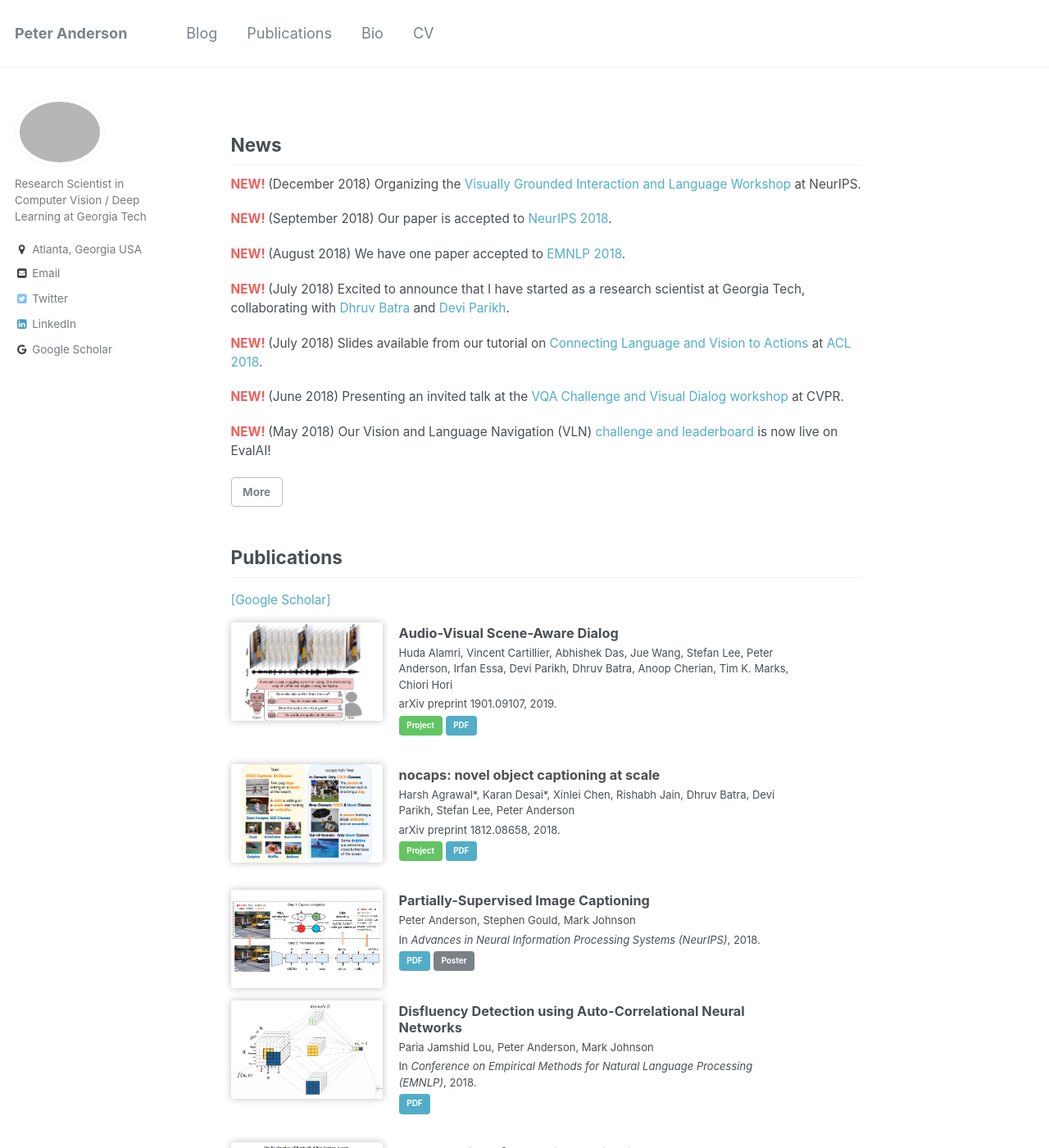
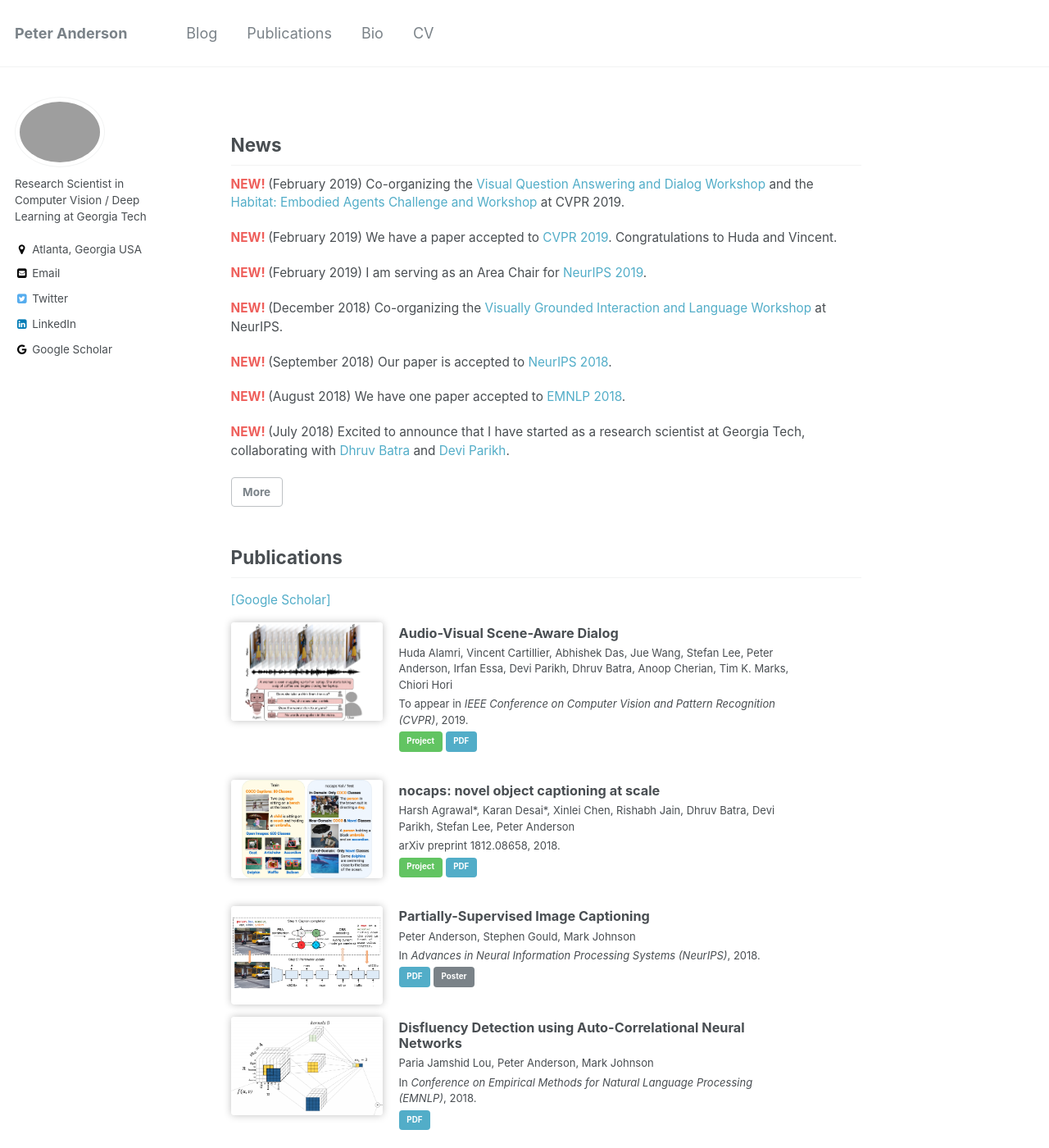
Before and after one commit to peteanderson80/peteanderson80.github.io, a Jekyll site: the page built from index.html, in a window 1280 px wide and 1400 px high. Shown: the whole window at 82% size. Built offline with Jekyll 4.4.1, drawn with Linux system fonts in a browser that asks for light colours; a script that is not in the unit is left out; the list of posts is cut into pages by our own code.

Commit message:
Added news

```diff
--- a/_data/news.yml
+++ b/_data/news.yml
@@ -1,15 +1,18 @@
 # News on home page
 main:
-  - "(December 2018) Organizing the [Visually Grounded Interaction and Language Workshop](https://nips2018vigil.github.io/) at NeurIPS."
+  - "(February 2019) Co-organizing the [Visual Question Answering and Dialog Workshop](https://visualqa.org/workshop.html) and the [Habitat: Embodied Agents Challenge and Workshop](http://aihabitat.org/) at CVPR 2019."
+  - "(February 2019) We have a paper accepted to [CVPR 2019](http://cvpr2019.thecvf.com/). Congratulations to Huda and Vincent."
+  - "(February 2019) I am serving as an Area Chair for [NeurIPS 2019](https://neurips.cc/Conferences/2019)."
+  - "(December 2018) Co-organizing the [Visually Grounded Interaction and Language Workshop](https://nips2018vigil.github.io/) at NeurIPS."
   - "(September 2018) Our paper is accepted to [NeurIPS 2018](https://nips.cc/)."
   - "(August 2018) We have one paper accepted to [EMNLP 2018](http://emnlp2018.org/)."
   - "(July 2018) Excited to announce that I have started as a research scientist at Georgia Tech, collaborating with [Dhruv Batra](https://www.cc.gatech.edu/~dbatra/) and [Devi Parikh](https://www.cc.gatech.edu/~parikh/)."
-  - "(July 2018) Slides available from our tutorial on [Connecting Language and Vision to Actions](https://lvatutorial.github.io/) at [ACL 2018](http://acl2018.org/)."
-  - "(June 2018) Presenting an invited talk at the [VQA Challenge and Visual Dialog workshop](http://visualqa.org/workshop) at CVPR."
-  - "(May 2018) Our Vision and Language Navigation (VLN) [challenge and leaderboard](https://evalai.cloudcv.org/web/challenges/challenge-page/97/overview) is now live on EvalAI!"
 
 all:
-  - "(December 2018) Organizing the [Visually Grounded Interaction and Language Workshop](https://nips2018vigil.github.io/) at NeurIPS."
+  - "(February 2019) Co-organizing the [Visual Question Answering and Dialog Workshop](https://visualqa.org/workshop.html) and the [Habitat: Embodied Agents Challenge and Workshop](http://aihabitat.org/) at CVPR 2019."
+  - "(February 2019) We have a paper accepted to [CVPR 2019](http://cvpr2019.thecvf.com/). Congratulations to Huda and Vincent."
+  - "(February 2019) I am serving as an Area Chair for [NeurIPS 2019](https://neurips.cc/Conferences/2019)."
+  - "(December 2018) Co-organizing the [Visually Grounded Interaction and Language Workshop](https://nips2018vigil.github.io/) at NeurIPS."
   - "(September 2018) Our paper is accepted to [NeurIPS 2018](https://nips.cc/)."
   - "(August 2018) We have one paper accepted to [EMNLP 2018](http://emnlp2018.org/)."
   - "(July 2018) Excited to announce that I have started as a research scientist at Georgia Tech, collaborating with [Dhruv Batra](https://www.cc.gatech.edu/~dbatra/) and [Devi Parikh](https://www.cc.gatech.edu/~parikh/)."
--- a/_data/publications.yml
+++ b/_data/publications.yml
@@ -2,7 +2,7 @@
 main:
   - title: "Audio-Visual Scene-Aware Dialog"
     authors: "Huda Alamri, Vincent Cartillier, Abhishek Das, Jue Wang, Stefan Lee, Peter Anderson, Irfan Essa, Devi Parikh, Dhruv Batra, Anoop Cherian, Tim K. Marks, Chiori Hori"
-    venue: "arXiv preprint 1901.09107, 2019."
+    venue: "To appear in *IEEE Conference on Computer Vision and Pattern Recognition (CVPR)*, 2019."
     teaser: avsd.png
     links:
       - "[Project](https://video-dialog.com/){: .btn .btn--success}"
--- a/_includes/sidebar.html
+++ b/_includes/sidebar.html
@@ -1,7 +1,7 @@
 {% include base_path %}
 
 {% if page.author_profile or layout.author_profile or page.sidebar %}
-  <div class="sidebar sticky">
+  <div style="opacity: 1.0;" class="sidebar sticky">
   {% if page.author_profile or layout.author_profile %}{% include author-profile.html %}{% endif %}
   {% if page.sidebar %}
     {% for s in page.sidebar %}
```
